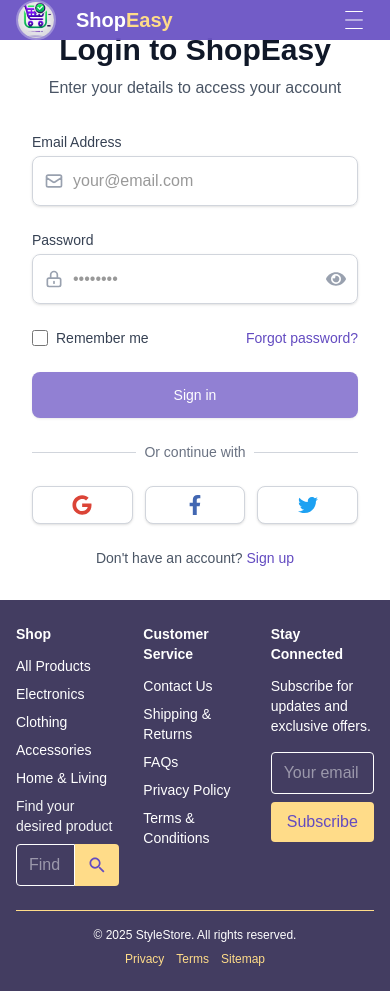
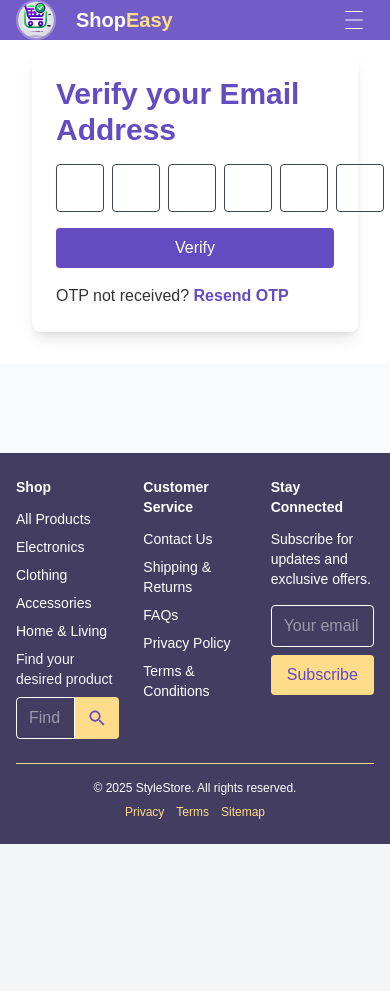
Before and after one commit to eric2003tu/e-commerce, a React (Vite) app: page /login in a window 390 px wide. After the commit the page ends 844 px from the top, so only its background shows below. Built offline with nearby package versions, Linux system fonts and the light colour scheme.

Commit message:
Responsiveness is fully done

```diff
--- a/src/Components/Login.tsx
+++ b/src/Components/Login.tsx
@@ -19,7 +19,7 @@
   const [showPassword, setShowPassword] = useState(false);
   const [isLoading, setIsLoading] = useState(false);
   const [isFormValid, setIsFormValid] = useState(false);
-  const [otp,setOtp] = useState<boolean>(false)
+  const [otp,setOtp] = useState<boolean>(true)
 
   // Regular expressions for validation
   const emailRegex = /^[^\s@]+@[^\s@]+\.[^\s@]+$/;
--- a/src/Components/Otp.tsx
+++ b/src/Components/Otp.tsx
@@ -1,9 +1,12 @@
-import React, { useEffect, useState } from 'react'
+import React, { useState } from 'react'
 import { useNavigate } from 'react-router-dom'
+import Resend from './Resend'
 
 const Otp: React.FC = () => {
     const navigate = useNavigate()
     const [otp, setOtp] = useState<string[]>(Array(6).fill(''))
+    const [resend, setResend] = useState<boolean>(false)
+    const [email,setEmail] = useState<string>('')
 
     const handleSubmit = (e: React.FormEvent) => {
         e.preventDefault()
@@ -39,9 +42,44 @@
             }
         }
     }
+        const handleResend = (event: React.FormEvent)=>{
+            event.preventDefault()
+            fetch('https://www.shopeasy.com/user/resend',{
+                method: 'POST',
+                headers:{
+                    'Content-Type': 'application/json'
+                },
+                credentials: 'include',
+                body:JSON.stringify({
+                    email:email
+                })
+            })
+            .then((Response)=>{
+                return Response.json()
+            })
+            .then((data)=>{
+                if (data.success) navigate('/')
+            })
+            .catch((error)=>{
+                console.error(error)
+            })
+
+        }
 
     return (
         <div className='mt-5 grid grid-cols-1 justify-self-center justify-items-start text-start shadow-lg  w-fit p-6 rounded-lg'>
+            { resend ?
+                <form onSubmit={handleResend} className='grid grid-cols-1 gap-2'>
+                  <h1 className='text-[#634bc1] text-3xl font-bold'>Resend Verification code</h1>
+                  <input type='email' name='email' value={email} onChange={(e)=>{
+                    setEmail(e.target.value.trim())
+                  }} className='p-2 text-gray-700 border rounded' placeholder='Enter your email'/>
+                  <button type='submit' className='bg-[#634bc1] text-white py-2 px-4 rounded hover:bg-[#5340a8]'>Resend</button>
+                  <p>OTP received? <button type='button' className='text-[#634bc1] font-bold cursor-pointer' onClick={()=>{
+                                setResend(false)
+                            }}>Back to OTP</button></p>
+                </form>
+                :
             <form className='grid grid-cols-1 gap-4' onSubmit={handleSubmit}>
                 <h1 className='text-[#634bc1] text-3xl font-bold'>Verify your Email Address</h1>
                 <div className='w-fit flex gap-2'>
@@ -59,11 +97,13 @@
                         />
                     ))}
                 </div>
-                <button type='submit' className='bg-[#634bc1] text-white py-2 px-4 rounded hover:bg-[#5340a8]'>
+                <button type='submit' className='bg-[#634bc1] text-white py-2 px-4 rounded hover:bg-[#5340a8]' >
                     Verify
                 </button>
-                <p>OTP not received? <button type='button' className='text-[#634bc1] font-bold'>Resend OTP</button></p>
-            </form>
+                <p>OTP not received? <button type='button' className='text-[#634bc1] font-bold cursor-pointer' onClick={()=>{
+                    setResend(true)
+                }}>Resend OTP</button></p>
+            </form>}
         </div>
     )
 }
--- /dev/null
+++ b/src/Components/Resend.tsx
@@ -0,0 +1,52 @@
+import React, { use, useState } from 'react'
+import { useNavigate } from 'react-router-dom'
+import Otp from './Otp'
+
+const Resend :React.FC= () => {
+
+    const navigate = useNavigate()
+     const [email,setEmail] = useState<string>('')
+     const [received,setReceived] = useState<boolean>(false)
+
+    const handleResend = (event: React.FormEvent)=>{
+        event.preventDefault()
+        fetch('https://www.shopeasy.com/user/resend',{
+            method: 'POST',
+            headers:{
+                'Content-Type': 'application/json'
+            },
+            credentials: 'include',
+            body:JSON.stringify({
+                email:email
+            })
+        })
+        .then((Response)=>{
+            return Response.json()
+        })
+        .then((data)=>{
+            if (data.success) navigate('/')
+        })
+        .catch((error)=>{
+            console.error(error)
+        })
+
+    }
+  return (
+    <>
+    { received ? <Otp/>
+    :
+    <form onSubmit={handleResend} className='grid grid-cols-1 gap-2'>
+      <h1 className='text-[#634bc1] text-3xl font-bold'>Resend Verification code</h1>
+      <input type='email' name='email' value={email} onChange={(e)=>{
+        setEmail(e.target.value.trim())
+      }} className='p-2 text-gray-700 border rounded' placeholder='Enter your email'/>
+      <button type='submit' className='bg-[#634bc1] text-white py-2 px-4 rounded hover:bg-[#5340a8]'>Resend</button>
+      <p>OTP received? <button type='button' className='text-[#634bc1] font-bold cursor-pointer' onClick={()=>{
+                    setReceived(true)
+                }}>Back to OTP</button></p>
+    </form>}
+    </>
+  )
+}
+
+export default Resend
--- a/src/Pages/AddProduct.tsx
+++ b/src/Pages/AddProduct.tsx
@@ -8,6 +8,7 @@
     category: '',
     stock: '',
     image: '',
+    description: ''
   });
 
   const [error, setError] = useState('');
@@ -77,6 +78,8 @@
           required
           className="lg:w-4/5 w-full p-2 border rounded"
         />
+        <textarea name="description" placeholder="Description..." value={formData.description} onChange={handleChange} required    className="lg:w-4/5 w-full p-2 border rounded"/>
+
         <input
           name="image"
           type="url"
```
